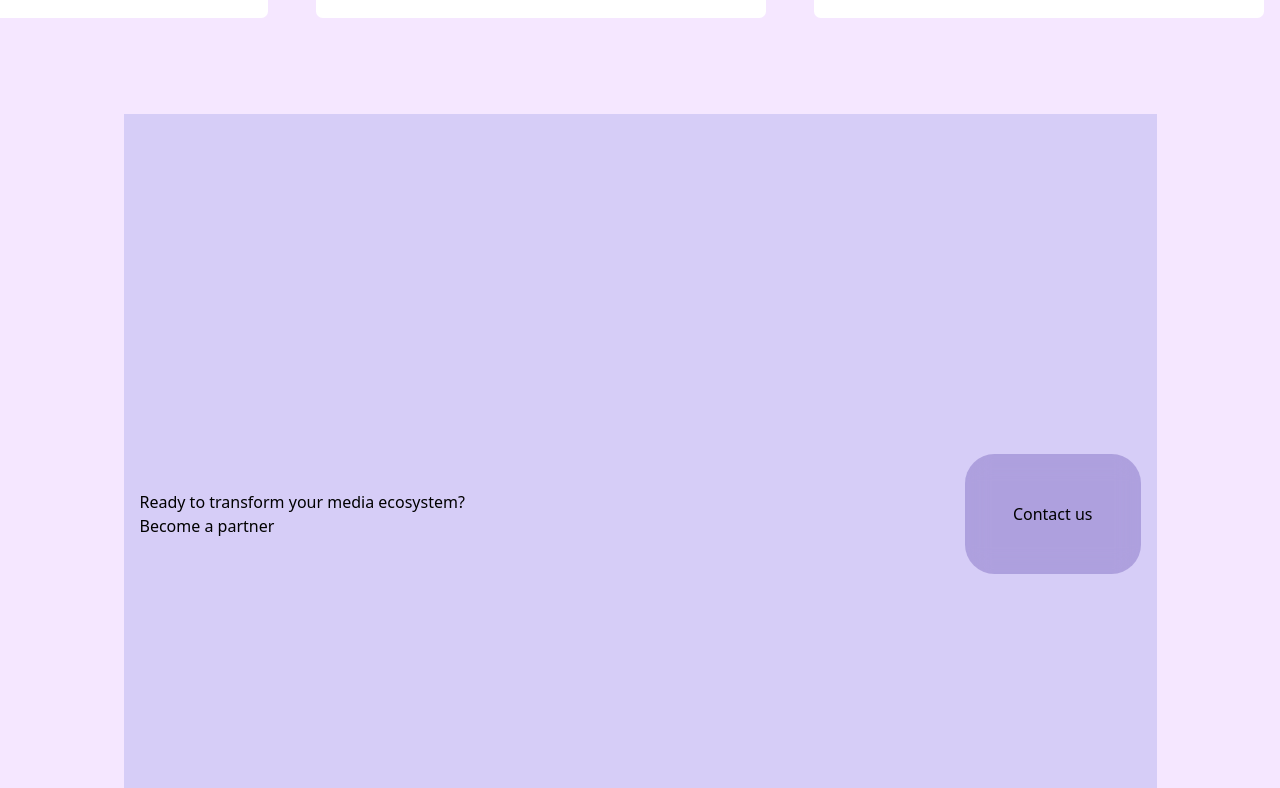
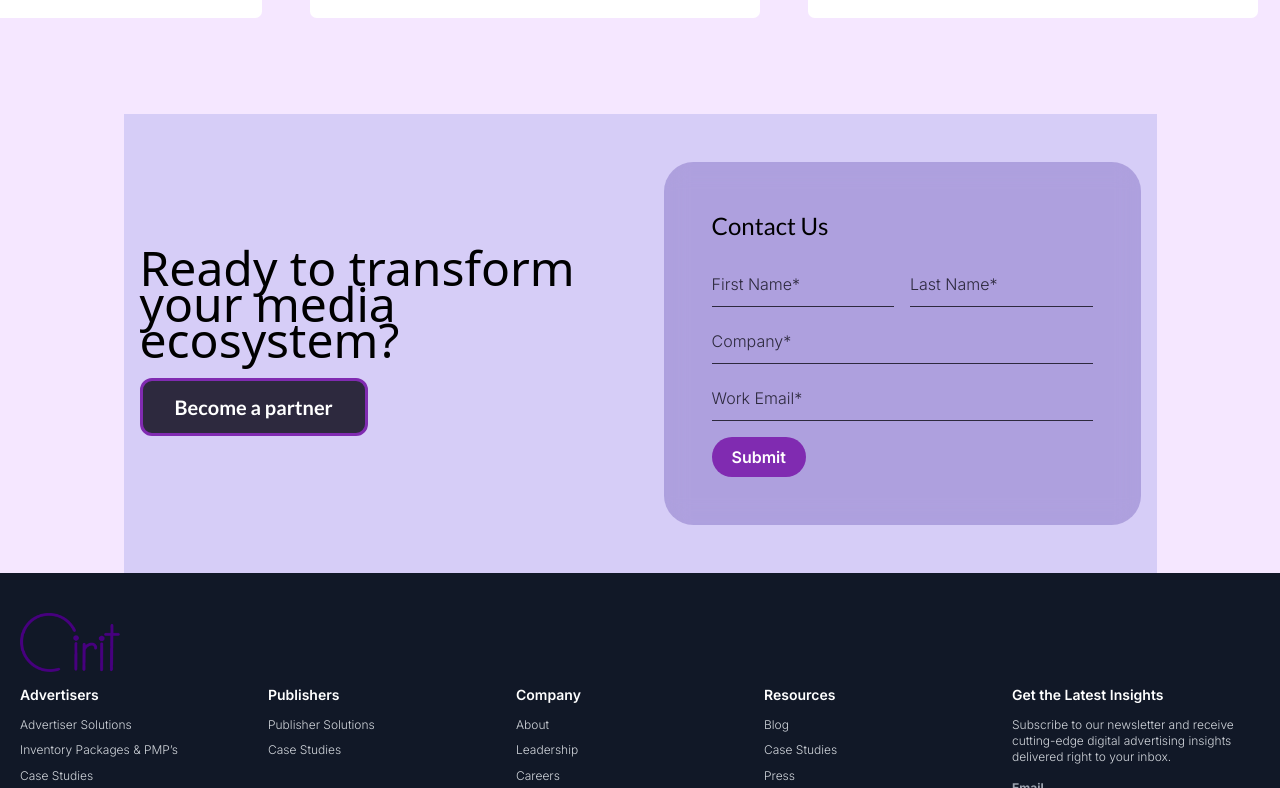
Before and after one commit to shivc868/airitlive, a Next.js app: page / in a window 1280 px wide. Shown: the part 832-1620 px from the top of the page. Built offline with nearby package versions, Linux system fonts and the light colour scheme.

Commit message:
add marquee

```diff
--- a/components/common/contactus/ContactForm.tsx
+++ b/components/common/contactus/ContactForm.tsx
@@ -1,9 +1,92 @@
-import React from "react";
+import React, { useState } from "react";
 
-const ContactForm = () => {
+interface FormData {
+  firstName: string;
+  lastName: string;
+  company: string;
+  email: string;
+}
+
+const ContactForm: React.FC = () => {
+  const [formData, setFormData] = useState<FormData>({
+    firstName: "",
+    lastName: "",
+    company: "",
+    email: "",
+  });
+
+  const handleChange = (e: React.ChangeEvent<HTMLInputElement>) => {
+    setFormData({ ...formData, [e.target.name]: e.target.value });
+  };
+
+  const handleSubmit = (e: React.FormEvent<HTMLFormElement>) => {
+    e.preventDefault();
+    // Handle form submission logic here
+    console.log(formData);
+  };
+
   return (
-    <div className="bg-lavenderIndigo p-12 rounded-[29.525px] backdrop-blur-md">
-      <h4>Contact us</h4>
+    <div className="bg-lavenderIndigo p-5 lg:p-12 lg:max-w-[477px] w-full rounded-[19px] lg:rounded-[29.525px] backdrop-blur-md">
+      <h4 className="text-lg font-medium font-lato md:text-2xl mb-6">
+        Contact Us
+      </h4>
+      <form onSubmit={handleSubmit}>
+        <div className="mb-4 flex gap-4">
+          <input
+            type="text"
+            id="firstName"
+            name="firstName"
+            value={formData.firstName}
+            onChange={handleChange}
+            className="input-style w-full"
+            placeholder="First Name*"
+            required
+          />
+          <input
+            type="text"
+            id="lastName"
+            name="lastName"
+            value={formData.lastName}
+            onChange={handleChange}
+            className="input-style w-full"
+            placeholder="Last Name*"
+            required
+          />
+        </div>
+
+        <div className="mb-4">
+          <input
+            type="text"
+            id="company"
+            name="company"
+            value={formData.company}
+            onChange={handleChange}
+            className="input-style w-full"
+            placeholder="Company*"
+            required
+          />
+        </div>
+
+        <div className="mb-4">
+          <input
+            type="email"
+            id="email"
+            name="email"
+            value={formData.email}
+            onChange={handleChange}
+            className="input-style w-full"
+            placeholder="Work Email*"
+            required
+          />
+        </div>
+
+        <button
+          type="submit"
+          className=" rounded-[92.265px] bg-purple text-white text-base font-semibold font-inter px-5 py-2 w-fit transition duration-300"
+        >
+          Submit
+        </button>
+      </form>
     </div>
   );
 };
--- a/components/common/contactus/ContactUs.tsx
+++ b/components/common/contactus/ContactUs.tsx
@@ -3,10 +3,12 @@ import ContactForm from "./ContactForm";
 
 const ContactUs = () => {
   return (
-    <section className="bg-lavender h-screen flex justify-between items-center max-w-[1033px] mx-auto px-4">
-      <div>
-        <h3 className="">Ready to transform your media ecosystem?</h3>
-        <button>Become a partner </button>
+    <section className="bg-lavender py-9 xl:py-12 flex justify-between md:flex-row flex-col gap-5 items-center max-w-[1033px] mx-auto px-4">
+      <div className="lg:max-w-[558px] space-y-5 w-full">
+        <h3 className="text-lg sm:text-xl md:text-3xl lg:text-[40px] xl:text-[48px]">
+          Ready to transform your media ecosystem?
+        </h3>
+        <button className="btn-primary">Become a partner </button>
       </div>
       <ContactForm />
     </section>
--- a/styles/globals.css
+++ b/styles/globals.css
@@ -14,4 +14,7 @@
   .section-heading {
     @apply text-thunder font-bold font-lato text-lg sm:text-2xl md:text-3xl lg:text-4xl xl:text-[40px];
   }
+  .input-style {
+    @apply text-sm bg-transparent placeholder:text-thunder text-black lg:text-base pt-1.5 pb-2.5 border-thunder focus:outline-none border-b  font-light font-inter;
+  }
 }
```
